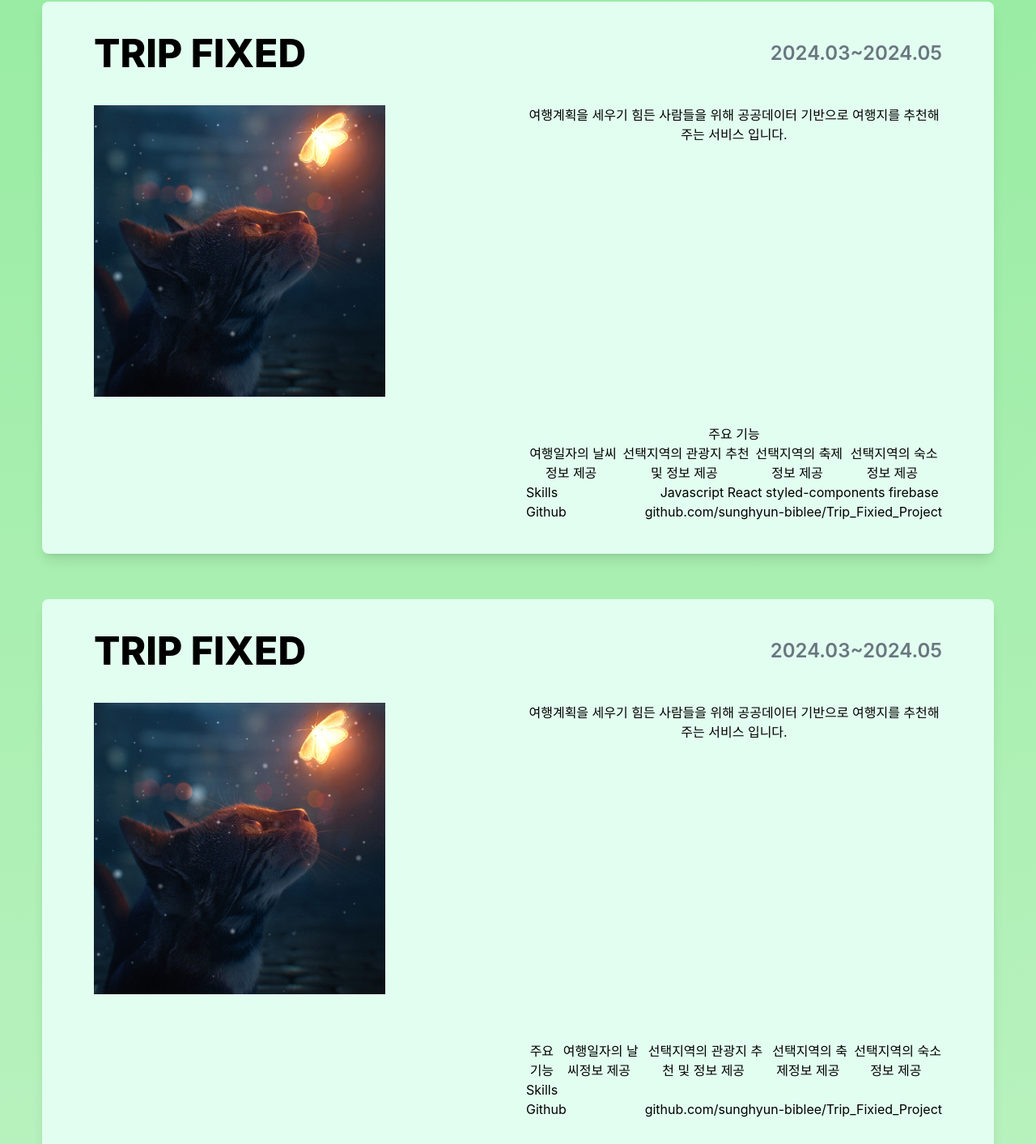
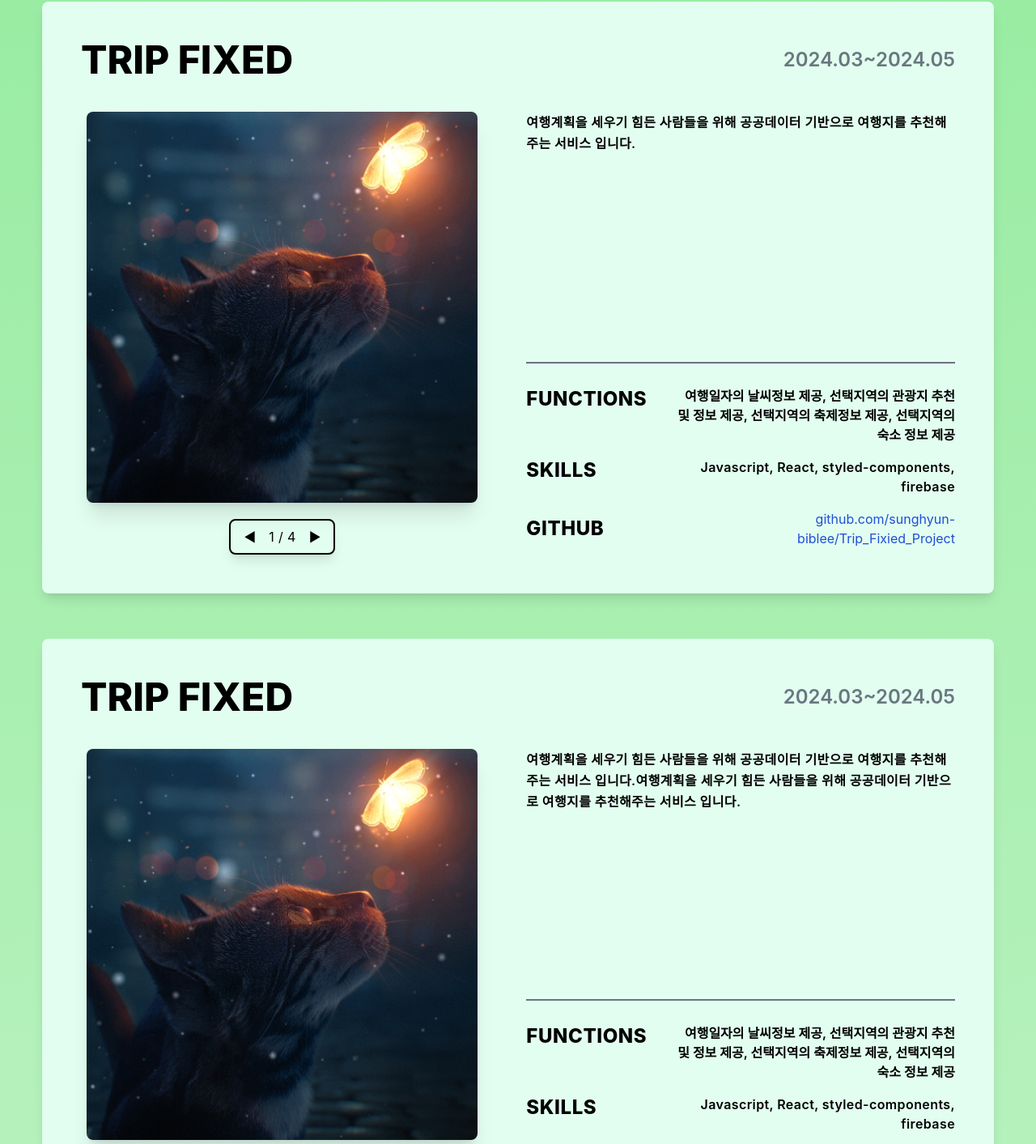
Before and after one commit to sunghyun-biblee/MyPortfolio, a React (Create React App) app: page / in a window 1280 px wide. Shown: the part 2615-4028 px from the top of the page at 81% size. Built offline with nearby package versions, Linux system fonts and the light colour scheme.

Commit message:
수정 : 프로젝트 카드 레이아웃 수정

```diff
--- a/src/components/projects/ProjectsItem.tsx
+++ b/src/components/projects/ProjectsItem.tsx
@@ -6,47 +6,93 @@ interface IprojectItem {
 }
 export const ProjectsItem = ({ item }: IprojectItem) => {
   return (
-    <article className="bg-[#E2FEF0] py-10 px-16 mb-14 rounded-lg shadow-lg">
+    <article className="bg-[#E2FEF0] p-12 mb-14 rounded-lg shadow-lg">
       <div className="mb-10 flex justify-between items-center lg:flex-row mysm:flex-col">
         <h1 className="text-5xl uppercase font-extrabold">{item.title}</h1>
         <span className="text-2xl text-gray-600/80 font-semibold">
           {item.date}
         </span>
       </div>
-      <div className="flex gap-5 lg:flex-row mysm:flex-col">
-        <div className="lg:w-[50%] mysm:w-[100%] flex">
+      <div
+        className="flex gap-5 lg:flex-nowrap mysm:flex-wrap justify-center
+      "
+      >
+        <div className="lg:w-[47%] mysm:w-[90%] lg:mr-[3%]">
           {/* {item.projectImg?.map((item) => (
             <img src={item} alt="프로젝트 이미지" />
           ))} */}
-          <img src={preview} alt="프로젝트 이미지" className=" h-[70%]" />
+          <div className="flex flex-col items-center  ">
+            <img
+              src={preview}
+              alt="프로젝트 이미지"
+              className="w-[97%] mx-[3%] rounded-lg shadow-xl"
+            />
+            <div className="flex justify-center items-center p-2 border-2 mt-5 rounded-lg shadow-lg bg-[#efeee] border-black">
+              <p className=" px-2 cursor-pointer">◀</p>
+              <p className="tracking-wide  px-2 ">1 / 4</p>
+              <p className=" px-2 cursor-pointer">▶</p>
+            </div>
+          </div>
         </div>
-        <div className="w-[50%] flex flex-col justify-between">
-          <p>{item.description}</p>
-          <ul>
-            <li className="flex justify-between">
-              <span>주요 기능</span>
-              <ul className="flex">
-                {item.function.map((item) => (
-                  <li>{item}&nbsp;</li>
-                ))}
-              </ul>
+        <div className="lg:w-[50%] mysm:w-[100%] flex flex-col lg:mt-0 mysm:mt-5  justify-between">
+          <p className="text-left font-semibold leading-relaxed tracking-wide  ">
+            {item.description + item.description}
+          </p>
+          <ul className="pt-5 mt-5 border-t-2 border-gray-500 ">
+            <li className="flex  py-2">
+              <span className="inline-block w-36  text-left text-2xl font-extrabold uppercase tracking-wide mr-10">
+                functions
+              </span>
+              <p className="flex flex-col w-[calc(100%-9rem)] text-right font-semibold">
+                {/* {item.function.map((item) => (
+                  <li className="py-1 font-semibold">{item}&nbsp;</li>
+                ))} */}
+                {item.function.map((data, index) => {
+                  if (item.function.length === index + 1) {
+                    const text = data;
+                    return text;
+                  } else {
+                    const text = data + ", ";
+                    return text;
+                  }
+                })}
+              </p>
             </li>
-            <li className="flex justify-between">
-              <span>Skills</span>
-              <ul className="flex">
-                {/* {item.skills.map((item) => (
-                  <li>{item}&nbsp;</li>
-                ))} */}
-              </ul>
+            <li className="flex justify-between py-2">
+              <span className="inline-block w-36  text-left text-2xl font-extrabold tracking-wide uppercase mr-10">
+                Skills
+              </span>
+              <p className="inline-block w-[calc(100%-9rem)] text-right font-semibold tracking-wide">
+                {item.skills.map((data, index) => {
+                  if (item.skills.length === index + 1) {
+                    const text = data;
+                    return text;
+                  } else {
+                    const text = data + ", ";
+                    return text;
+                  }
+                })}
+              </p>
             </li>
-            <li className="flex justify-between">
-              <span>Github</span>
-              <a href={`https://${item.github}.git`}>{item.github}</a>
+            <li className="flex justify-between py-2 items-center">
+              <span className="inline-block w-36  text-left text-2xl font-extrabold tracking-wide uppercase mr-10">
+                Github
+              </span>
+              <a
+                href={`https://${item.github}.git`}
+                className="w-[calc(100%-9rem)] text-blue-700 hover:underline text-right"
+              >
+                {item.github}
+              </a>
             </li>
             {item.url && (
-              <li>
-                <span>url</span>
-                <p>{item.url}</p>
+              <li className="flex justify-between py-2 items-center">
+                <span className="inline-block w-36  text-left text-2xl font-extrabold uppercase mr-10">
+                  url
+                </span>
+                <p className="w-[calc(100%-9rem)] text-blue-700 hover:underline text-right">
+                  {item.url}
+                </p>
               </li>
             )}
           </ul>
--- a/src/components/projects/TripFixedProejct.tsx
+++ b/src/components/projects/TripFixedProejct.tsx
@@ -19,52 +19,94 @@ export const TripFixedProejct = () => {
       "여행계획을 세우기 힘든 사람들을 위해 공공데이터 기반으로 여행지를 추천해주는 서비스 입니다.",
   };
   return (
-    <article className="bg-[#E2FEF0] py-10 px-16 mb-14 rounded-lg shadow-lg">
+    <article className="bg-[#E2FEF0] p-12 mb-14 rounded-lg shadow-lg">
       <div className="mb-10 flex justify-between items-center lg:flex-row mysm:flex-col">
         <h1 className="text-5xl uppercase font-extrabold">TRIP FIXED</h1>
         <span className="text-2xl text-gray-600/80 font-semibold">
           2024.03~2024.05
         </span>
       </div>
-      <div className="flex gap-5 lg:flex-row mysm:flex-col">
-        <div className="lg:w-[50%] mysm:w-[100%] flex">
+      <div
+        className="flex gap-5 lg:flex-nowrap mysm:flex-wrap justify-center
+    "
+      >
+        <div className="lg:w-[47%] mysm:w-[90%] lg:mr-[3%]">
           {/* {item.projectImg?.map((item) => (
           <img src={item} alt="프로젝트 이미지" />
         ))} */}
-          <img src={preview} alt="프로젝트 이미지" className=" h-[70%]" />
+          <div className="flex flex-col items-center  ">
+            <img
+              src={preview}
+              alt="프로젝트 이미지"
+              className="w-[97%] mx-[3%] rounded-lg shadow-xl"
+            />
+            <div className="flex justify-center items-center p-2 border-2 mt-5 rounded-lg shadow-lg bg-[#efeee] border-black">
+              <p className=" px-2 cursor-pointer">◀</p>
+              <p className="tracking-wide  px-2 ">1 / 4</p>
+              <p className=" px-2 cursor-pointer">▶</p>
+            </div>
+          </div>
         </div>
-        <div className="w-[50%] flex flex-col justify-between">
-          <p>
+        <div className="lg:w-[50%] mysm:w-[100%] flex flex-col lg:mt-0 mysm:mt-5  justify-between">
+          <p className="text-left font-semibold leading-relaxed tracking-wide  ">
             여행계획을 세우기 힘든 사람들을 위해 공공데이터 기반으로 여행지를
             추천해주는 서비스 입니다.
           </p>
-          <ul>
-            <li className="">
-              <span className="w-[calc(100px-10px)] inline-block">
-                주요 기능
+          <ul className="pt-5 mt-5 border-t-2 border-gray-500 ">
+            <li className="flex  py-2">
+              <span className="inline-block w-36  text-left text-2xl font-extrabold uppercase tracking-wide mr-10">
+                functions
               </span>
-              <ul className="flex">
-                {data.function.map((item) => (
-                  <li>{item}&nbsp;</li>
-                ))}
-              </ul>
+              <p className="flex flex-col w-[calc(100%-9rem)] text-right font-semibold">
+                {/* {item.function.map((item) => (
+                <li className="py-1 font-semibold">{item}&nbsp;</li>
+              ))} */}
+                {data.function.map((item, index) => {
+                  if (data.function.length === index + 1) {
+                    const text = item;
+                    return text;
+                  } else {
+                    const text = item + ", ";
+                    return text;
+                  }
+                })}
+              </p>
             </li>
-            <li className="flex justify-between">
-              <span>Skills</span>
-              <ul className="flex">
-                {data.skills.map((item) => (
-                  <li>{item}&nbsp;</li>
-                ))}
-              </ul>
+            <li className="flex justify-between py-2">
+              <span className="inline-block w-36  text-left text-2xl font-extrabold tracking-wide uppercase mr-10">
+                Skills
+              </span>
+              <p className="inline-block w-[calc(100%-9rem)] text-right font-semibold tracking-wide">
+                {data.skills.map((item, index) => {
+                  if (data.skills.length === index + 1) {
+                    const text = item;
+                    return text;
+                  } else {
+                    const text = item + ", ";
+                    return text;
+                  }
+                })}
+              </p>
             </li>
-            <li className="flex justify-between">
-              <span>Github</span>
-              <a href={`https://${data.github}.git`}>{data.github}</a>
+            <li className="flex justify-between py-2 items-center">
+              <span className="inline-block w-36  text-left text-2xl font-extrabold tracking-wide uppercase mr-10">
+                Github
+              </span>
+              <a
+                href={`https://${data.github}.git`}
+                className="w-[calc(100%-9rem)] text-blue-700 hover:underline text-right"
+              >
+                {data.github}
+              </a>
             </li>
             {data.url && (
-              <li>
-                <span>url</span>
-                <p>{data.url}</p>
+              <li className="flex justify-between py-2 items-center">
+                <span className="inline-block w-36  text-left text-2xl font-extrabold uppercase mr-10">
+                  url
+                </span>
+                <p className="w-[calc(100%-9rem)] text-blue-700 hover:underline text-right">
+                  {data.url}
+                </p>
               </li>
             )}
           </ul>
```
